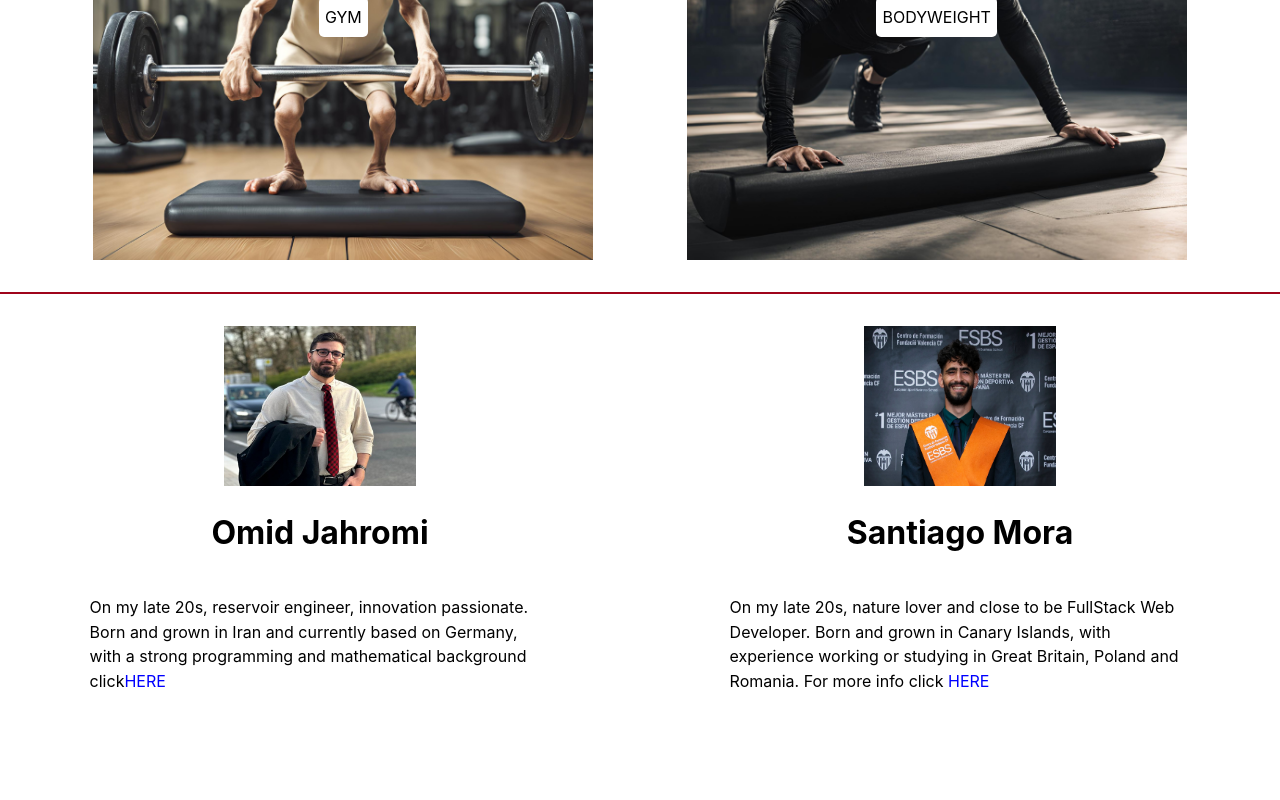
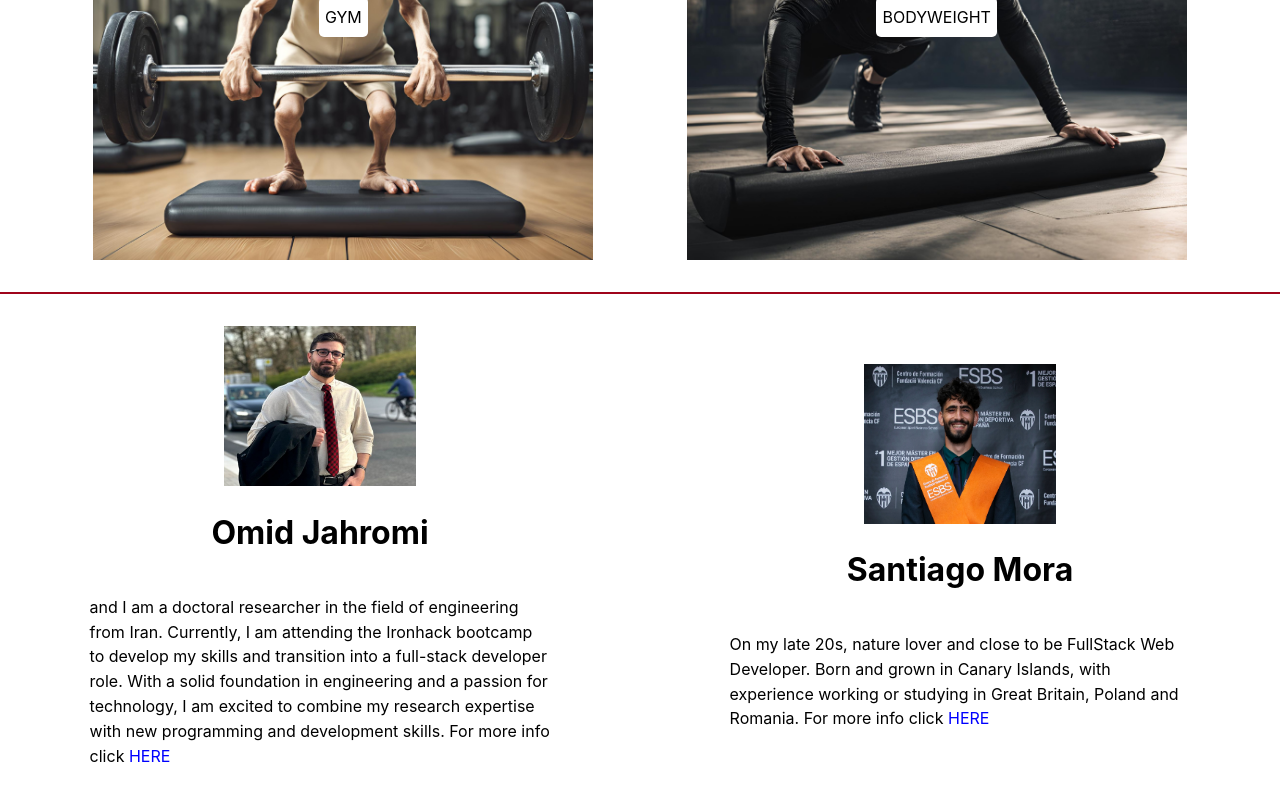
Before and after one commit to SantiMora06/fatfuckers, a React (Vite) app: page /about-us in a window 1280 px wide. Shown: the part 959-1759 px from the top of the page. Before the commit the page ends 1701 px from the top, so only its background shows below. Built offline with nearby package versions, Linux system fonts and the light colour scheme.

Commit message:
One commit to go

```diff
--- a/src/Components/AboutUs.jsx
+++ b/src/Components/AboutUs.jsx
@@ -5,8 +5,11 @@ const About = () => {
                 <div className="Omid">
                     <img src="src/assets/OMID.png" />
                     <h1>Omid Jahromi</h1>
-                    <p>On my late 20s, reservoir engineer, innovation passionate. Born and grown in Iran and currently based on Germany,
-                        with a strong programming and mathematical background click<a href="https://www.linkedin.com/in/omidesmaeelipoor/">HERE</a> </p>
+                    <p>and I am a doctoral researcher in the field of engineering from Iran.
+                        Currently, I am attending the Ironhack bootcamp to develop my skills and
+                        transition into a full-stack developer role. With a solid foundation in engineering
+                        and a passion for technology, I am excited to combine my research expertise with new
+                        programming and development skills. For more info click <a href="https://www.linkedin.com/in/omidesmaeelipoor/">HERE</a> </p>
                 </div>
                 <div className="Santi">
                     <img src="src/assets/file.jpeg" />
```
